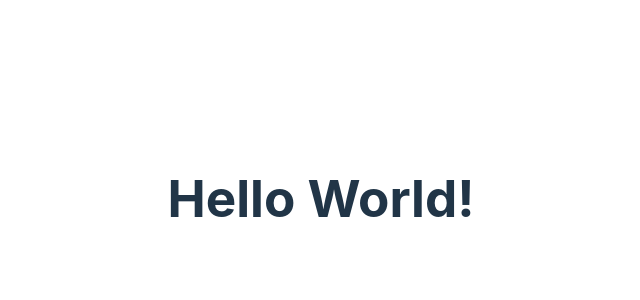
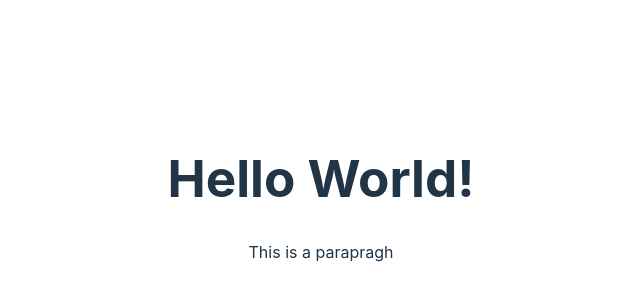
Before and after one commit to elleiell/echat, a React (Vite) app: page / in a window 1280 px wide. Shown: the part 202-502 px from the top of the page, without its empty margins (319-959 px from the left). Built offline with nearby package versions, Linux system fonts and the light colour scheme.

Commit message:
Added a paragraph

```diff
--- a/src/App.jsx
+++ b/src/App.jsx
@@ -7,6 +7,7 @@ function App() {
     <>
       <div>
         <h1>Hello World!</h1>
+        <p>This is a parapragh</p>
       </div>
     </>
   )
```
